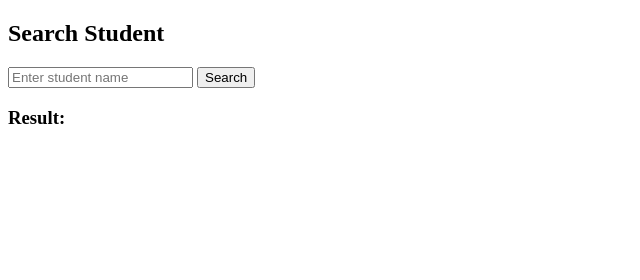
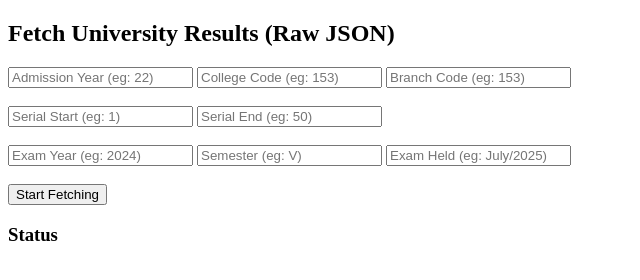
Before and after one commit to K-RD/Mini-FullStack-Project-demo, a plain HTML site: page frontend/index.html in a window 1280 px wide. Shown: the whole page, without its empty margins (0-640 px from the left). Drawn offline with Linux system fonts and the light colour scheme.

Commit message:
modified the frontend
added the required fields

```diff
--- a/frontend/index.html
+++ b/frontend/index.html
@@ -2,28 +2,53 @@
 <html>
 
 <head>
-    <title>Student Search</title>
+    <title>Result Fetch Dashboard</title>
 </head>
 
 <body>
 
-    <h2>Search Student</h2>
+    <h2>Fetch University Results (Raw JSON)</h2>
 
-    <input type="text" id="name" placeholder="Enter student name" />
-    <button onclick="searchStudent()">Search</button>
+    <div>
+        <input type="number" id="admission_year" placeholder="Admission Year (eg: 22)" />
+        <input type="number" id="college_code" placeholder="College Code (eg: 153)" />
+        <input type="number" id="branch_code" placeholder="Branch Code (eg: 153)" />
+        <br><br>
+        <input type="number" id="serial_start" placeholder="Serial Start (eg: 1)" />
+        <input type="number" id="serial_end" placeholder="Serial End (eg: 50)" />
+        <br><br>
+        <input type="number" id="exam_year" placeholder="Exam Year (eg: 2024)" />
+        <input type="text" id="semester" placeholder="Semester (eg: V)" />
+        <input type="text" id="exam_held" placeholder="Exam Held (eg: July/2025)" />
+        <br><br>
+        <button onclick="fetchResults()">Start Fetching</button>
+    </div>
 
-    <h3>Result:</h3>
+    <h3>Status</h3>
     <pre id="result"></pre>
 
     <script>
-        async function searchStudent() {
-            const name = document.getElementById("name").value;
+        async function fetchResults() {
 
-            const response = await fetch("https://mini-fullstack-project-demo.onrender.com/search", {
-                method: "POST",
-                headers: { "Content-Type": "application/json" },
-                body: JSON.stringify({ name })
-            });
+            const payload = {
+                admission_year: Number(document.getElementById("admission_year").value),
+                college_code: Number(document.getElementById("college_code").value),
+                branch_code: Number(document.getElementById("branch_code").value),
+                serial_start: Number(document.getElementById("serial_start").value),
+                serial_end: Number(document.getElementById("serial_end").value),
+                exam_year: Number(document.getElementById("exam_year").value),
+                semester: document.getElementById("semester").value,
+                exam_held: document.getElementById("exam_held").value
+            };
+
+            const response = await fetch(
+                "https://mini-fullstack-project-demo.onrender.com/api/fetch-results",
+                {
+                    method: "POST",
+                    headers: { "Content-Type": "application/json" },
+                    body: JSON.stringify(payload)
+                }
+            );
 
             const data = await response.json();
             document.getElementById("result").textContent =
```
